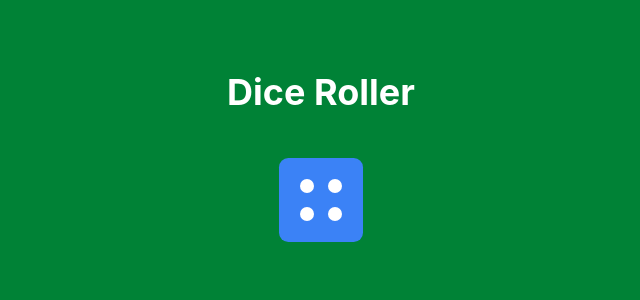
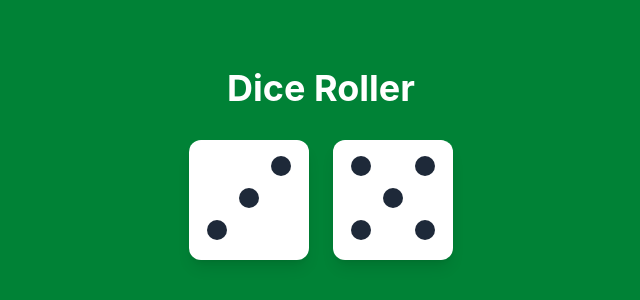
Before and after one commit to CiciTang090905/rollDice, a React (Vite) app: page / in a window 1280 px wide. Shown: the part 236-536 px from the top of the page, without its empty margins (319-959 px from the left). Built offline with nearby package versions, Linux system fonts and the light colour scheme.

Commit message:
dice-05: Add interactivity with useState

```diff
--- a/src/App.tsx
+++ b/src/App.tsx
@@ -4,7 +4,11 @@
   return (
     <div className="flex min-h-screen flex-col items-center justify-center gap-8 bg-green-700">
       <h1 className="text-4xl font-bold text-white">Dice Roller</h1>
-      <Die value={3} /> {/* 👀 Pass value as a prop */}
+
+      <div className="flex gap-6"> {/* 👀 Wrap dice in a flex container */}
+        <Die initialValue={3} />
+        <Die initialValue={5} /> {/* 👀 Add a second die run independenly*/}
+      </div>
     </div>
   );
 }
--- a/src/components/Die.tsx
+++ b/src/components/Die.tsx
@@ -1,8 +1,42 @@
-const diceSrc = `${import.meta.env.BASE_URL}dice.svg`;
+import { useState } from "react"; // 👀 Import useState
 
-function Die() {
+const dotPositions: Record<number, number[]> = {
+  1: [4],
+  2: [2, 6],
+  3: [2, 4, 6],
+  4: [0, 2, 6, 8],
+  5: [0, 2, 4, 6, 8],
+  6: [0, 2, 3, 5, 6, 8],
+};
+
+interface DieProps {
+  initialValue: number; // 👀 Renamed from value to initialValue
+}
+
+
+function Die({ initialValue }: DieProps) {
+  const [value, setValue] = useState(initialValue); // 👀 State seeded by the prop
+
+  function roll(){
+    setValue(Math.floor(Math.random() * 6) + 1);
+  }
+
+  const dots = dotPositions[value] ?? [];
+
   return (
-    <img src={diceSrc} alt="Dice" className="h-28 w-28" draggable={false} />
+    <button
+      onClick={roll}
+      className="grid grid-cols-3 grid-rows-3 gap-2 rounded-xl bg-white p-4 shadow-lg transition-transform hover:scale-105 active:scale-95"
+      style={{ width: "120px", height: "120px" }}
+    >
+      {Array.from({ length: 9 }).map((_, i) => (
+        <div key={i} className="flex items-center justify-center">
+          {dots.includes(i) && (
+            <div className="h-5 w-5 rounded-full bg-gray-800" />
+          )}
+        </div>
+      ))}
+    </button>
   );
 }
 
```
